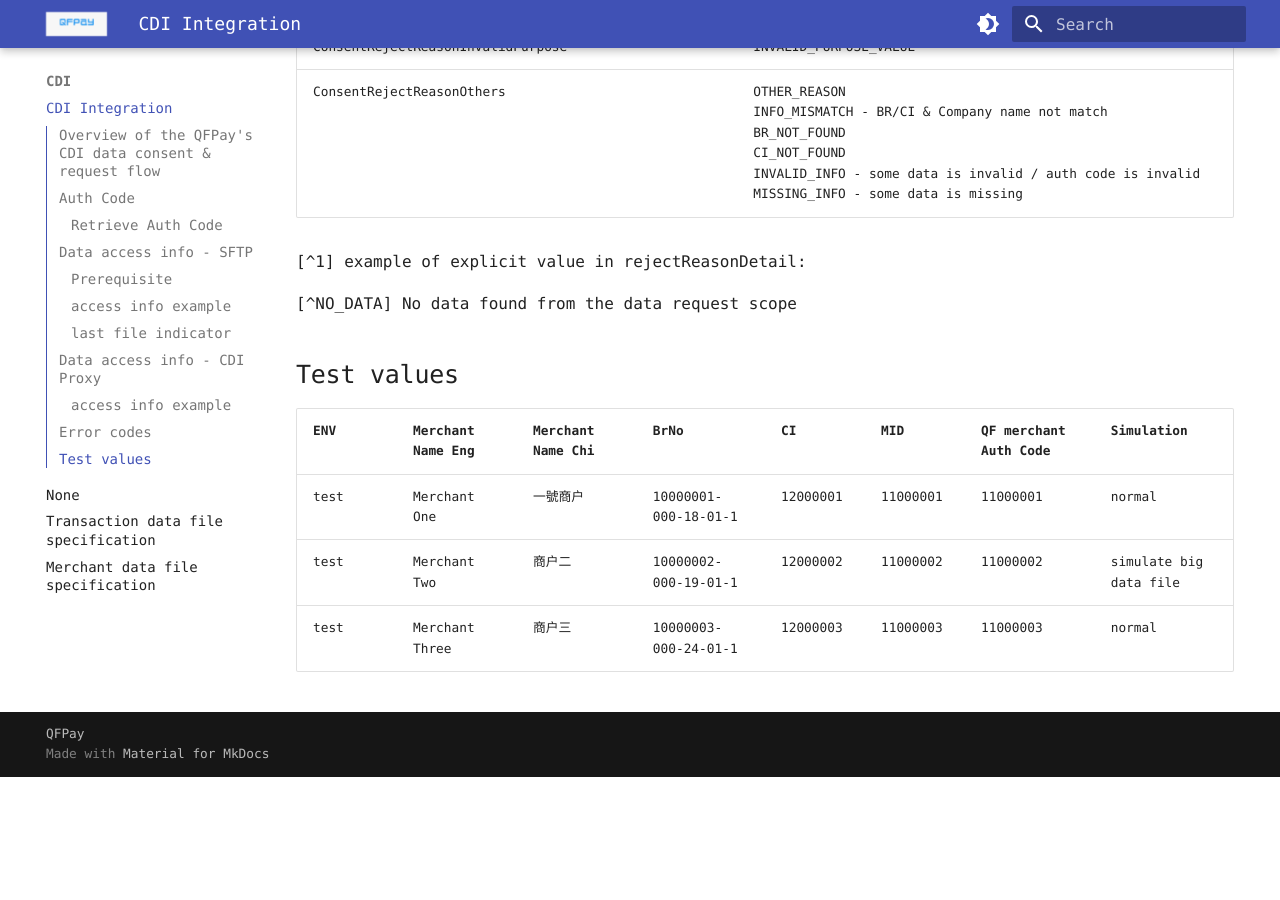
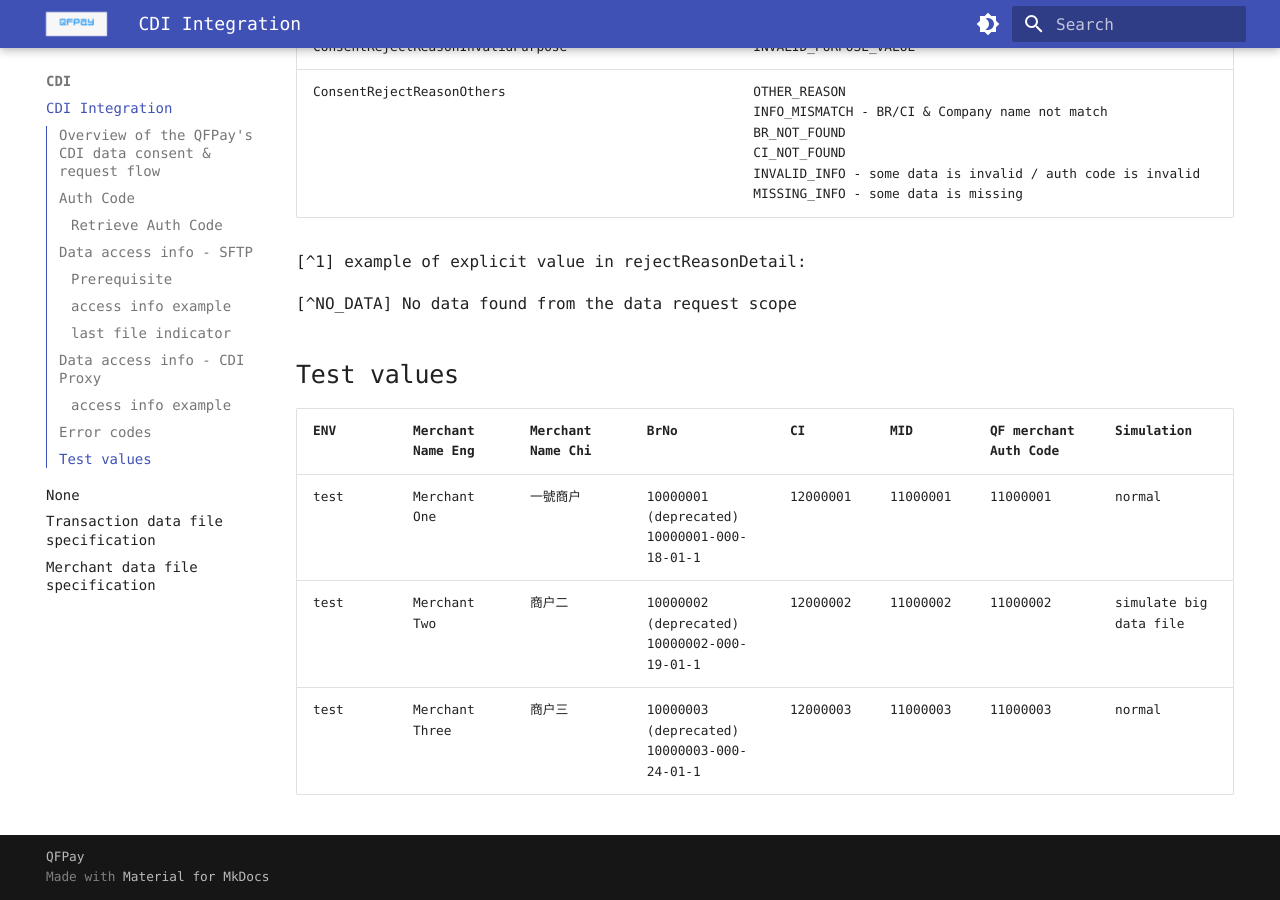
Before and after one commit to yxiaao/docs, an MkDocs documentation site: the page built from docs/cdi/integration.md, in a window 1280 px wide and 900 px high, scrolled down 3323 px. Built offline with MkDocs 1.6.1 and Material for MkDocs 9.7.7, drawn with Linux system fonts in a browser that asks for light colours; some web fonts are replaced; comment, search, counter and statistics services are not loaded; before the commit the page ends 4100 px from its top, so only the background shows below that.

Commit message:
update test values

```diff
--- a/docs/cdi/integration.md
+++ b/docs/cdi/integration.md
@@ -145,6 +145,6 @@ To indicate no futher updates for data files
 
 | ENV  | Merchant Name Eng | Merchant Name Chi | BrNo     | CI       | MID      | QF merchant Auth Code | Simulation             |
 |------|-------------------|-------------------|----------|----------|----------|-----------------------|------------------------|
-| test | Merchant One      | 一號商户              | 10000001-000-18-01-1 | 12000001 | 11000001 | 11000001              | normal                 |
-| test | Merchant Two      | 商户二               | 10000002-000-19-01-1 | 12000002 | 11000002 | 11000002              | simulate big data file |
-| test | Merchant Three    | 商户三               | 10000003-000-24-01-1 | 12000003 | 11000003 | 11000003              | normal                 |
+| test | Merchant One      | 一號商户              | 10000001 (deprecated) <br> 10000001-000-18-01-1 | 12000001 | 11000001 | 11000001              | normal                 |
+| test | Merchant Two      | 商户二               | 10000002 (deprecated) <br> 10000002-000-19-01-1 | 12000002 | 11000002 | 11000002              | simulate big data file |
+| test | Merchant Three    | 商户三               | 10000003 (deprecated) <br> 10000003-000-24-01-1 | 12000003 | 11000003 | 11000003              | normal                 |
```
